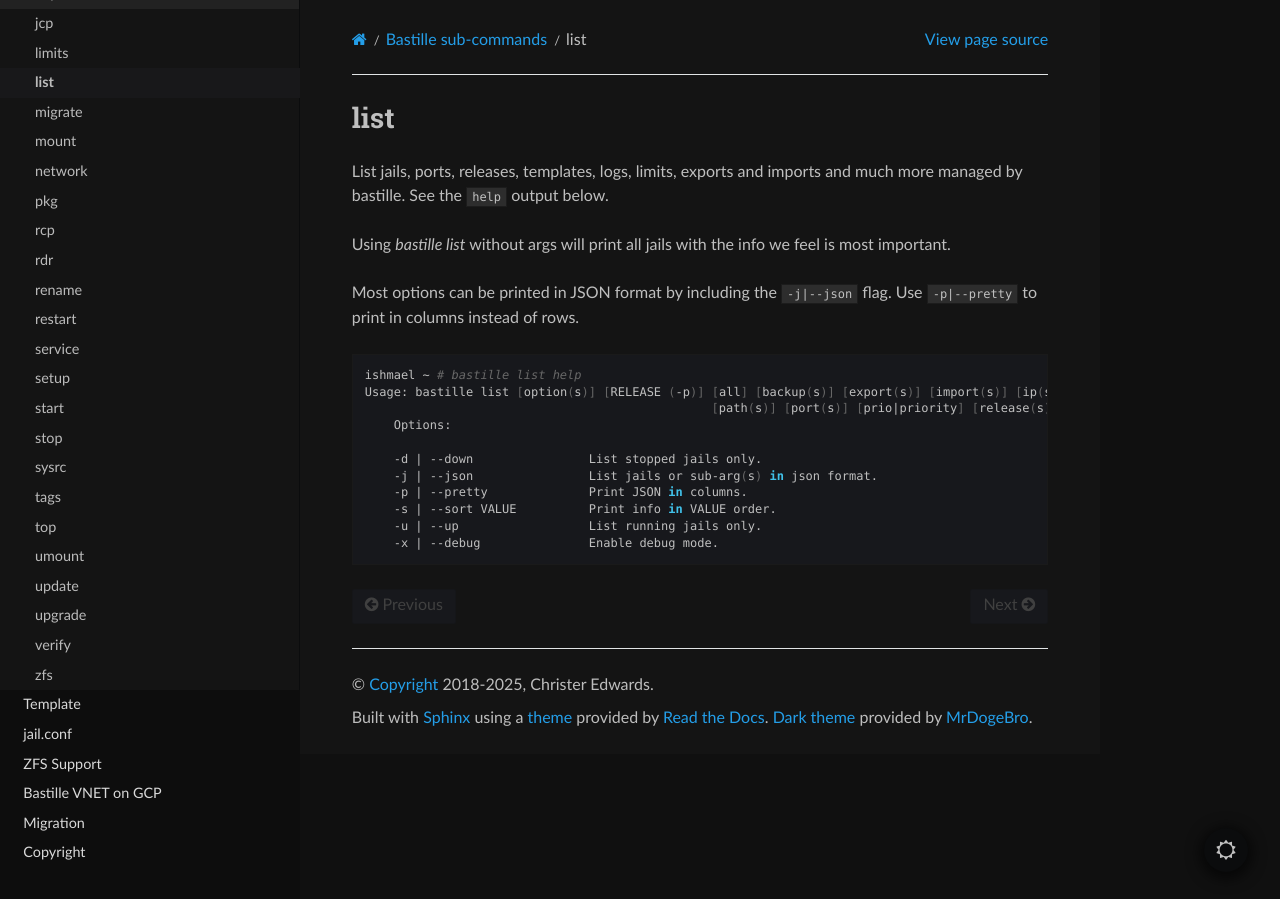
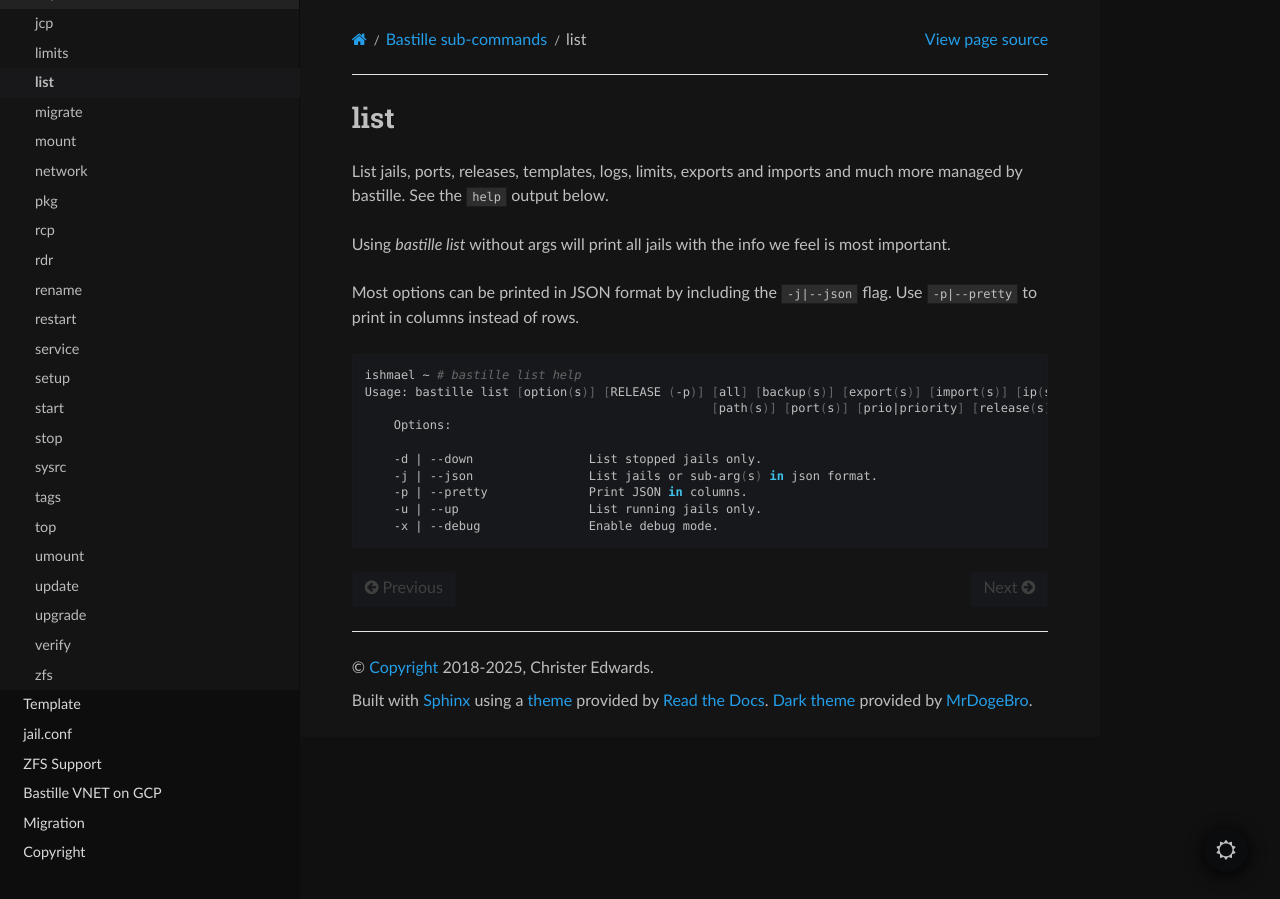
Before and after one commit to BastilleBSD/bastille, a Sphinx documentation site: the page built from docs/chapters/subcommands/list.rst, in a window 1280 px wide. Built offline with Sphinx 7.4.7 and the Read the Docs theme 3.1.0, drawn with Linux system fonts in a browser that asks for light colours.

Commit message:
docs: list: Remove -s

```diff
--- a/docs/chapters/subcommands/list.rst
+++ b/docs/chapters/subcommands/list.rst
@@ -20,6 +20,5 @@ Use ``-p|--pretty`` to print in columns instead of rows.
       -d | --down                List stopped jails only.
       -j | --json                List jails or sub-arg(s) in json format.
       -p | --pretty              Print JSON in columns.
-      -s | --sort VALUE          Print info in VALUE order.
       -u | --up                  List running jails only.
       -x | --debug               Enable debug mode.
```
